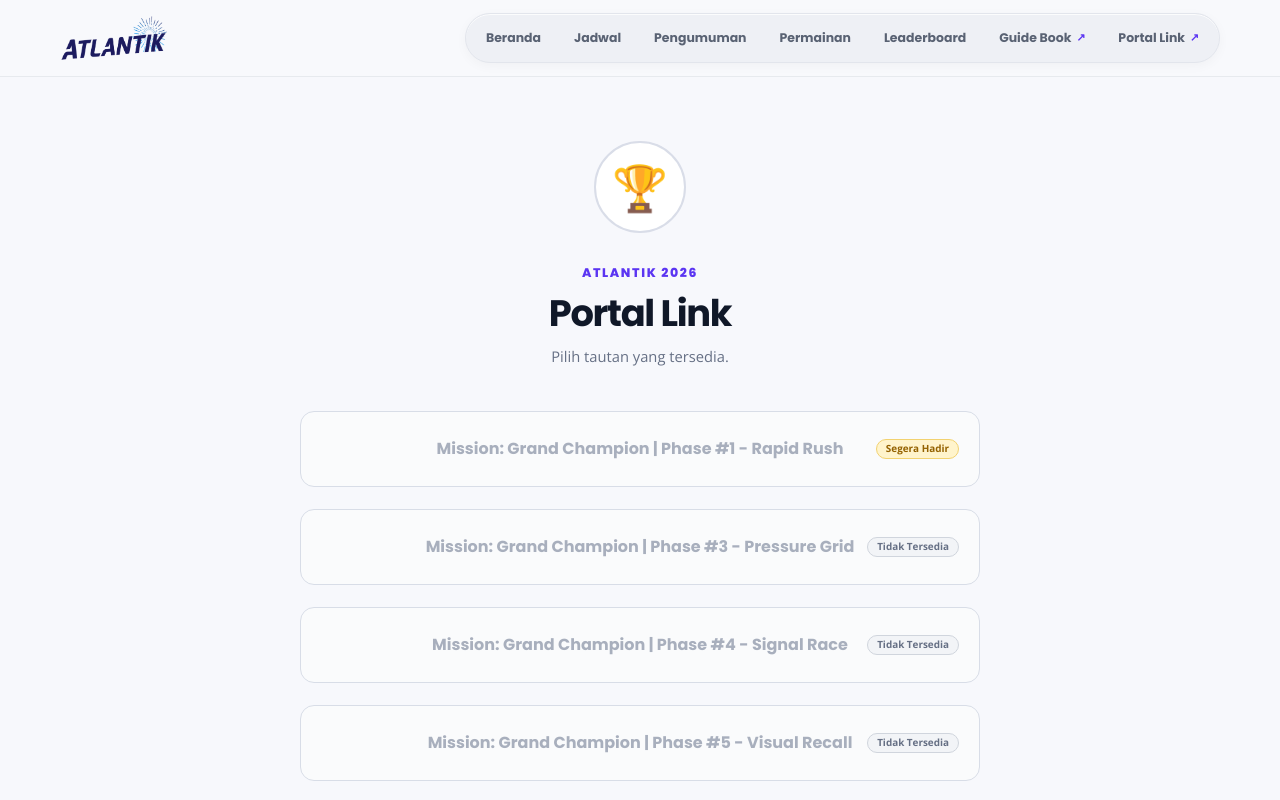
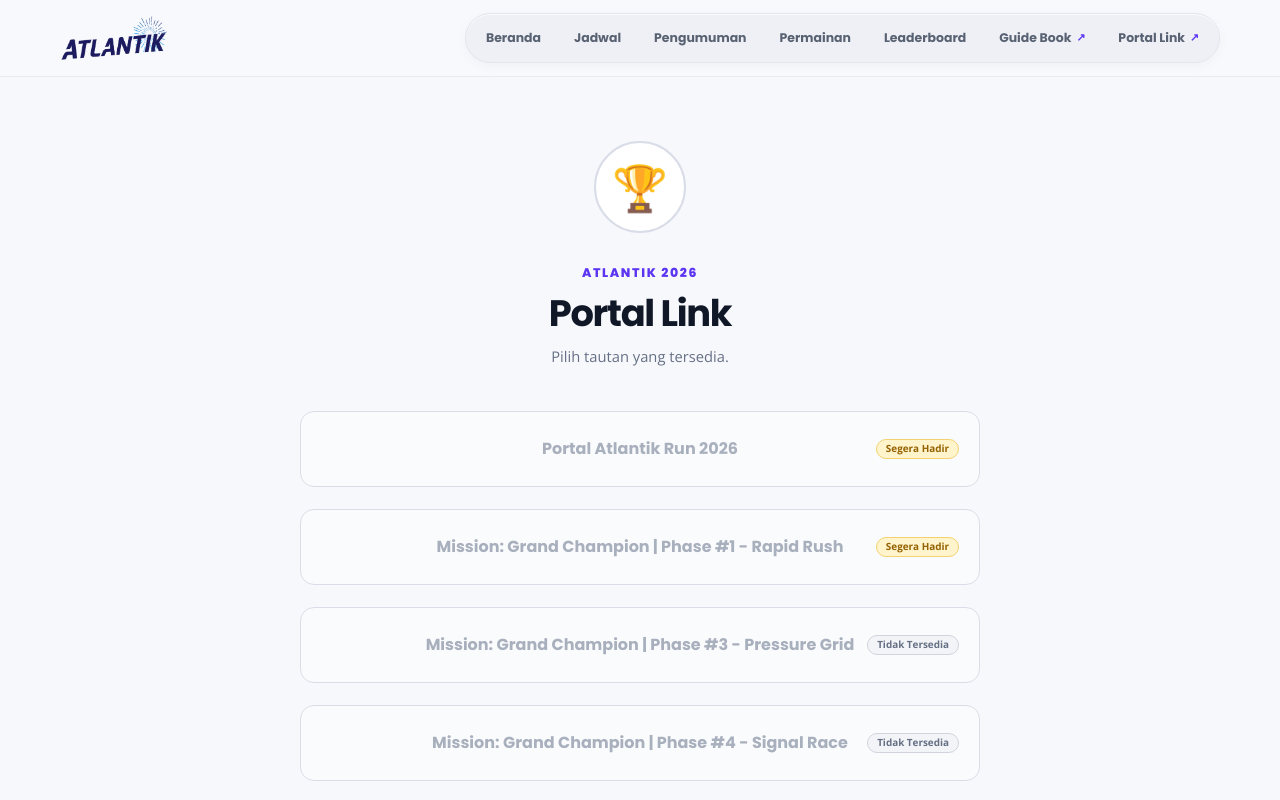
Before and after one commit to ruswanhidayat/portal-atlantik, a Next.js app: page /portal-link in a window 1280 px wide. Shown: the top 800 px of the page. Built offline with nearby package versions, Linux system fonts and the light colour scheme.

Commit message:
add new link

```diff
--- a/data/portal-links.js
+++ b/data/portal-links.js
@@ -1,4 +1,15 @@
 export const portalLinks = [
+  {
+    id: "atlantik-run",
+    label: "Portal Atlantik Run 2026",
+    href: "https://atlantik-run.vercel.app",
+
+    show: true,
+    enabled: true,
+
+    activeFrom: "2026-08-13T00:00:00+07:00",
+    activeUntil: "2026-08-20T23:59:59+07:00",
+  },
   {
     id: "rapid-rush",
     label: "Mission: Grand Champion | Phase #1 - Rapid Rush",
```
